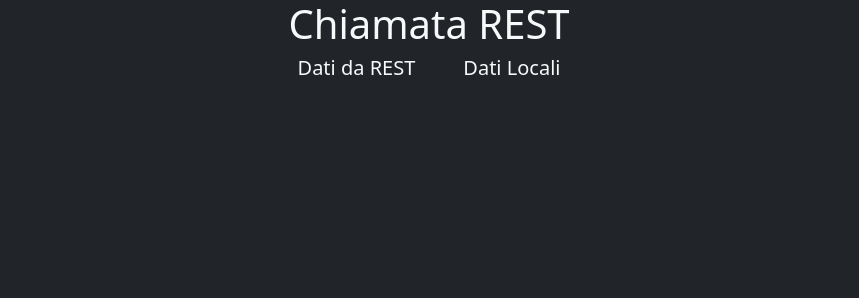
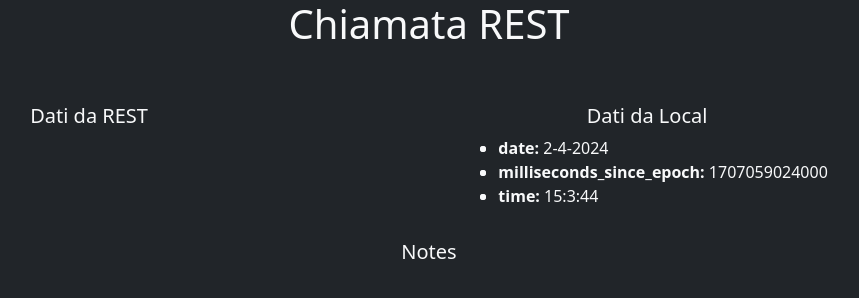
Before and after one commit to sollendy/avid-rest-call, a website: page index.html in a window 1280 px wide. Shown: the whole page, without its empty margins (211-1070 px from the left). Drawn offline with nearby package versions, Linux system fonts and the light colour scheme; no server answers.

Commit message:
esercizio ultimato(?)

```diff
--- a/index.html
+++ b/index.html
@@ -9,27 +9,33 @@
 </head>
 <body class="bg-dark text-light">
     <header>
-        <h1 class="titolo text-center">Chiamata REST</h1>
+        <h1 class="titolo text-center pb-5">Chiamata REST</h1>
     </header>
     <main>
-        <div class="container d-flex justify-content-center gap-5">
-            <section class="rest-call">
+        <section class="container">
+            <div class="prime-sez d-flex justify-content-around">
+                <div class="rest-call">
 
-                <h5 class="">Dati da REST</h5>
+                    <h5 class="text-center">Dati da REST</h5>
 
-                <ul id="rest-dati">
-                  <!-- <li><b></b></li>   -->
-                </ul>
-            </section>
-            <section class="local-call">
+                    <ul id="rest-dati">
+                      <!-- <li><b></b></li>   -->
+                    </ul>
+                </div>
+                <div class="local-call">
 
-                <h5 class="">Dati Locali</h5>
+                    <h5 class="text-center">Dati da Local</h5>
 
-                <ul id="dati-nativi">
-                  <!-- <li><b></b></li> -->
-                </ul>
-            </section>
-        </div>
+                    <ul id="local-dati">
+                      <!-- <li><b></b></li>   -->
+                    </ul>
+                </div>
+            </div>
+            <div class="confronto-sez mt-3 d-flex flex-column justify-content-center text-center">
+                <h5 class="text-center">Notes</h5>
+                <p id="last-par-el" class="last-parag"></p>
+            </div>
+        </section>
     </main>
     <script src="https://cdn.jsdelivr.net/npm/bootstrap@5.3.2/dist/js/bootstrap.bundle.min.js" integrity="sha384-C6RzsynM9kWDrMNeT87bh95OGNyZPhcTNXj1NW7RuBCsyN/o0jlpcV8Qyq46cDfL" crossorigin="anonymous"></script>
     <script src="js/script.js"></script>
--- a/js/script.js
+++ b/js/script.js
@@ -1,11 +1,15 @@
 const ulElement = document.getElementById("rest-dati");
 // datiRest.innerHTML = "AAAAAAAA";
+const localUlElement = document.getElementById("local-dati");
+const lastParEl = document.getElementById("last-par-el");
+//faccio la chiamata API e estrapolo i dati mediante i seguenti passaggi
 // Define the API URL
 const apiUrl = 'http://time.jsontest.com/data';
 
 // Make a GET request
-fetch(apiUrl)
-  .then(response => {
+
+const data = async (url) => {
+  return fetch(url).then(response => {
     if (!response.ok) {
       throw new Error('Network response was not ok');
     }
@@ -26,8 +30,60 @@ fetch(apiUrl)
           ulElement.appendChild(liElement);
         }
       }
+    return data;
   }).catch(error => {
     console.error('Error:', error);
   });
+}
 
-console.log(Date)
+const callResult = data(apiUrl);
+
+// const d = new Date();
+// console.log(d)
+// Create a new Date object representing the current date and time
+const currentDate = new Date();
+
+// Extract individual components of the date and time
+const year = currentDate.getFullYear();
+const month = currentDate.getMonth() + 1; // Months are zero-based, so add 1
+const day = currentDate.getDate();
+const hours = currentDate.getHours();
+const minutes = currentDate.getMinutes();
+const seconds = currentDate.getSeconds();
+const milliseconds = currentDate.getTime();
+
+// Create an array with the extracted date and time components
+// const dateTimeArray = [year, month, day, hours, minutes, seconds, milliseconds];
+
+const dateTimeArrayObj = {
+  "date": `${month}-${day}-${year}`,
+  "milliseconds_since_epoch": milliseconds,
+  "time": `${hours}:${minutes}:${seconds}`,
+};
+
+// const localLi = document.createElement("li");
+// Display the array
+// console.log(dateTimeArray);
+console.log(dateTimeArrayObj);
+
+for (const coordinate in dateTimeArrayObj) {
+
+  const value = dateTimeArrayObj[coordinate];
+  const liLocalElement = document.createElement('li');
+  liLocalElement.innerHTML = `<li><b>${coordinate}:</b> ${value}</li>`;
+  localUlElement.appendChild(liLocalElement);
+
+}
+callResult.then(result => {
+  // Use the data here
+  console.log('Data from callResult:', result);
+  console.log(result.milliseconds_since_epoch);
+
+  const apiMilSeconds = result.milliseconds_since_epoch;
+  const difference = (apiMilSeconds - milliseconds) / 1000;
+
+  console.log(difference)
+  lastParEl.innerHTML = `there is a discrepancy of ${3600 + difference} seconds between the two time coordinates.`
+  // Example: Using the data in another function
+  // return data(result);
+});
```
Lines whose indentation alone changed are shown as unchanged.
